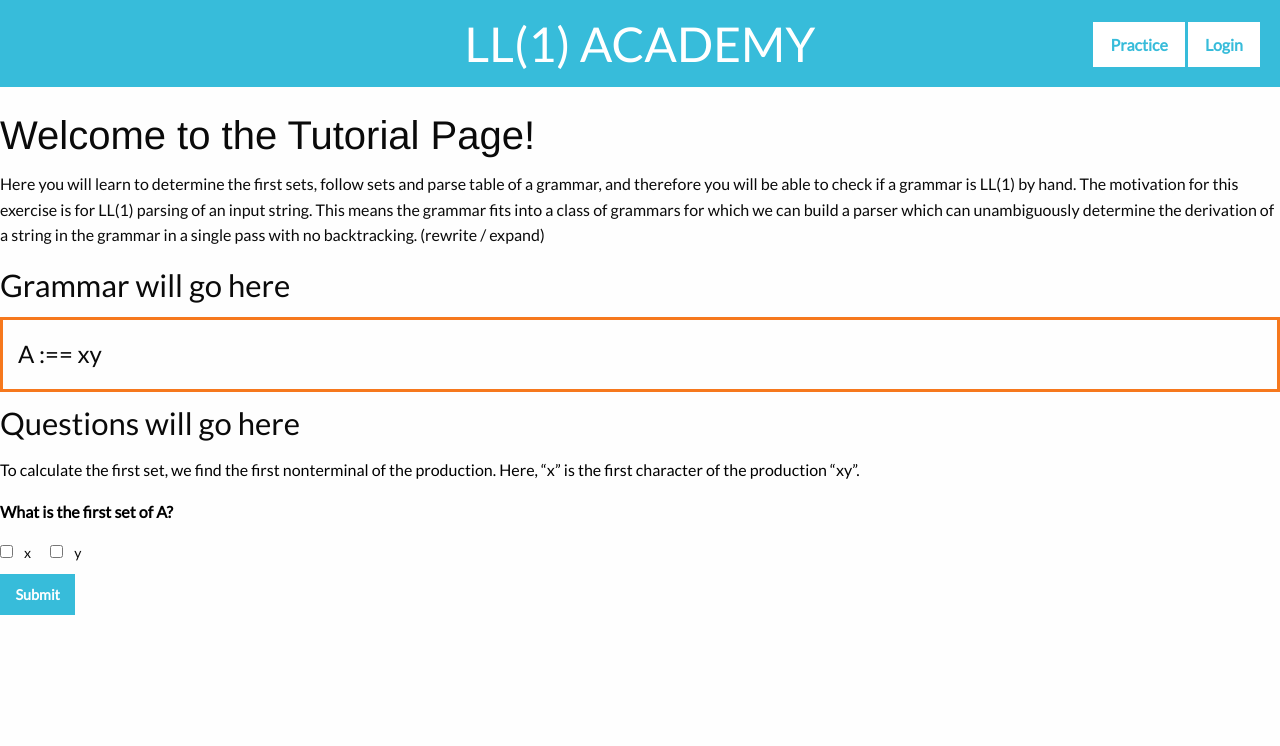
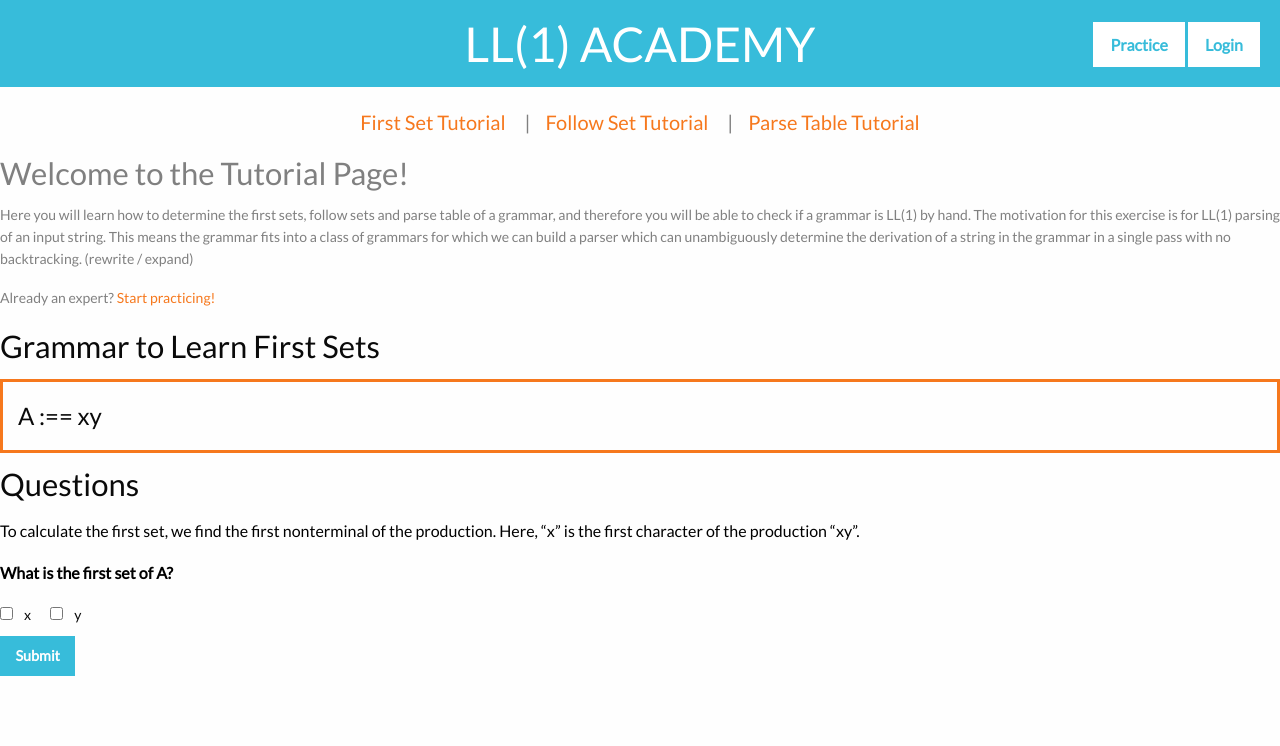
Before and after one commit to H-Huang/LL1-Academy, a Django app: page /tutorial in a window 1280 px wide. Shown: the top 746 px of the page. Run offline with Django 3.2, Linux system fonts and the light colour scheme; some libraries are stand-ins or nearby versions; some web fonts are replaced.

Commit message:
Update tutorial templating and javascript to handle different sets of questions

```diff
--- a/LL1_Academy/templates/LL1_Academy/_navbarPages.html
+++ b/LL1_Academy/templates/LL1_Academy/_navbarPages.html
@@ -31,6 +31,9 @@
                         {% endif %}
                         <a href="/accounts/logout" style="justify-content:center;"><button class="button indexButtons navbarButton">Logout</button></a>
                     {% else %}
+                        {% if request.path != '/tutorial' %}
+                            <a href="/tutorial"><button class="button indexButtons navbarButton">Tutorial</button></a>
+                        {% endif %}
                         {% if request.path != '/practice' %}
                             <a href="/practice"><button class="button indexButtons navbarButton">Practice</button></a>
                         {% endif %}
--- a/LL1_Academy/templates/LL1_Academy/index.html
+++ b/LL1_Academy/templates/LL1_Academy/index.html
@@ -32,7 +32,7 @@
                 <div class="loginOption" style="margin:0 15px 15px 0;"><a href="{% provider_login_url "facebook" method="js_sdk" %}"><button class="button indexButtons" style="width:225px;">Login with Facebook</button></a></div>
                 <div class="loginOption"><a href="{% provider_login_url "google" method="oauth2" %}"><button class="button indexButtons" style="width:225px;">Login with Google</button></a></div>
             </div>
-            <a href="/practice" class="footerLinks index" style="font-size:20px;">or practice without an account</a>
+            <a href="/tutorial" class="footerLinks index" style="font-size:20px;">or begin without an account</a>
         {% endif %}
     </div>
     <div id="indexFooter">
--- a/LL1_Academy/templates/LL1_Academy/tutorial.html
+++ b/LL1_Academy/templates/LL1_Academy/tutorial.html
@@ -56,20 +56,26 @@
 
 <div class="row">
 	<!-- full width explainer here -->
-	<div class="small-12 columns">
-		<h2>Welcome to the Tutorial Page!</h2>
-		<p>Here you will learn to determine the first sets, follow sets and parse table of a grammar, and therefore you will be able to check if a grammar is LL(1) by hand. The motivation for this exercise is for LL(1) parsing of an input string. This means the grammar fits into a class of grammars for which we can build a parser which can unambiguously determine the derivation of a string in the grammar in a single pass with no backtracking. (rewrite / expand)</p>
+	<div class="small-12 columns" style="color: grey;">
+		<div id="tutorialOptions" style="text-align:center;margin-bottom:15px;font-size:20px;">
+			<a href="#" id="firstTutorial" style="margin: 0 15px 0 0;">First Set Tutorial</a>
+			|<a href="#" id="followTutorial" style="margin: 0 15px 0 15px;">Follow Set Tutorial</a>
+			|<a href="#" id="parseTutorial" style="margin: 0 0 0 15px;">Parse Table Tutorial</a>
+		</div>
+		<h3 style="font-family: 'Lato', sans-serif;">Welcome to the Tutorial Page!</h2>
+		<p style="font-size:14px">Here you will learn how to determine the first sets, follow sets and parse table of a grammar, and therefore you will be able to check if a grammar is LL(1) by hand. The motivation for this exercise is for LL(1) parsing of an input string. This means the grammar fits into a class of grammars for which we can build a parser which can unambiguously determine the derivation of a string in the grammar in a single pass with no backtracking. (rewrite / expand)</p>
+		<p style="font-size:14px">Already an expert? <a href="/practice">Start practicing!</a></p>
 	</div>
 
 	<!-- two column content below -->
 	<div class="small-12 medium-6 columns" id="grammar-container">
-		<h3>Grammar will go here </h3>
+		<h3>Grammar to Learn First Sets</h3>
 		<div id="grammar">
 		</div>
 	</div>
 
 	<div class="small-12 medium-6 columns">
-		<h3>Questions will go here</h3>
+		<h3>Questions</h3>
 		<div id="questions-container"></div>
 	</div>
 
@@ -85,6 +91,15 @@
 	var grammar_template = Handlebars.compile(grammar_template_src);
 	var question_template_src   = $("#question-template").html();
 	var question_template = Handlebars.compile(question_template_src);
+
+	var questions;
+	var currentQ;
+
+	$(document).ready(function() {
+		questions = firstQuestions;
+		currentQ = 0;
+		load_next_question();
+	})
 
 	var q1_grammar = {
 		grammar: [
@@ -115,7 +130,7 @@
 		}]
 	}
 
-	var questions = [
+	var firstQuestions = [
 		{
 			grammar: q1_grammar,
 			helptext: "To calculate the first set, we find the first nonterminal of the production. Here, “x” is the first character of the production “xy”.",
@@ -150,11 +165,36 @@
 		}
 	]
 
-	var currentQ = 0
+	var followQuestions = [
+
+	]
+
+	var parseQuestions = [
+
+	]
+
+
+	$('#firstTutorial').click(function() {
+		questions = firstQuestions
+		currentQ = 0;
+		load_next_question()
+	});
+	$('#followTutorial').click(function() {
+		questions = followQuestions
+		currentQ = 0;
+		load_next_question()
+	});
+	$('#parseTutorial').click(function() {
+		questions = parseQuestions
+		currentQ = 0;
+		load_next_question();
+	});
 
 	function load_next_question() {
 		if (currentQ == questions.length) {
 			console.log("out of questions do something")
+			$('#grammar').html("");
+			$('#questions-container').html("");
 			return
 		}
 		curQ = questions[currentQ];
@@ -190,7 +230,5 @@
 			console.log("non-checkbox questions not implemented yet")
 		}
 	}
-
-	load_next_question();
 </script>
 {% endblock %}
```
